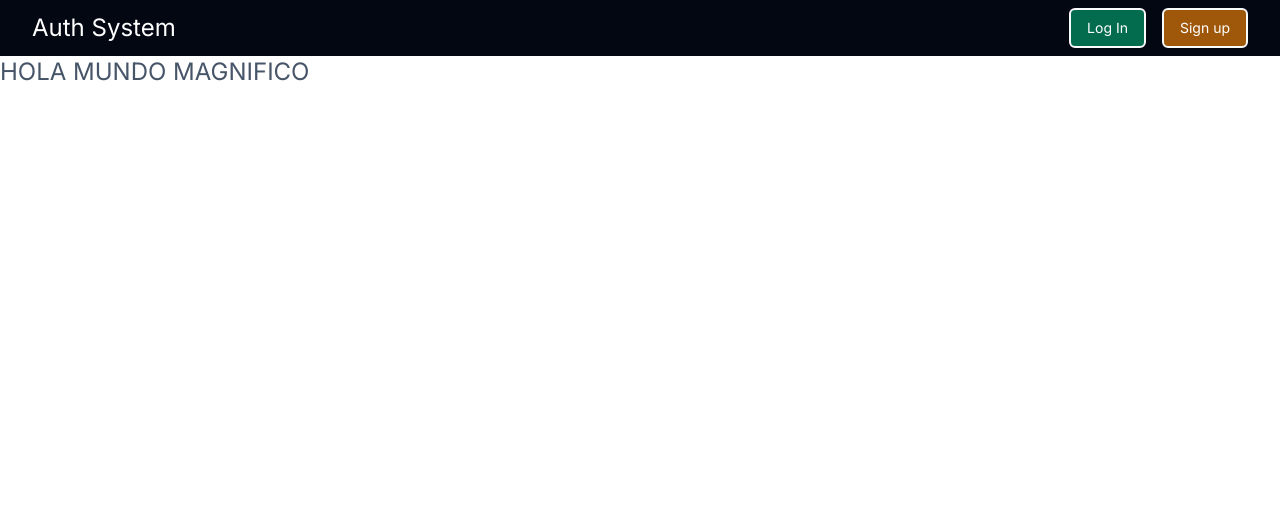
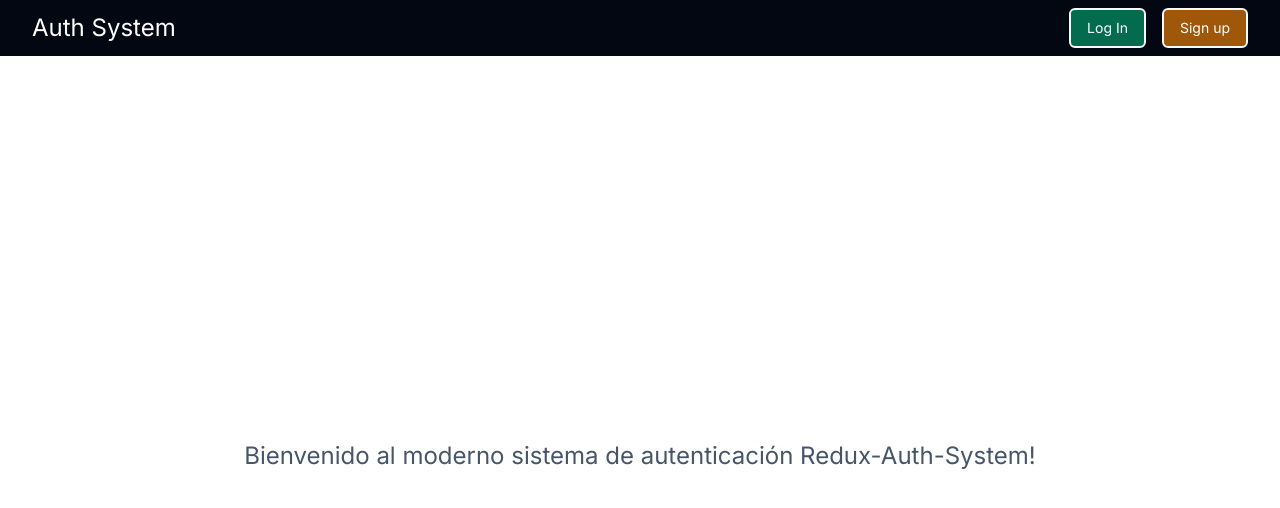
Before and after one commit to carlosdlacoste/redux-auth-app, a Next.js app: page / in a window 1280 px wide. Shown: the top 508 px of the page. Built offline with nearby package versions, Linux system fonts and the light colour scheme.

Commit message:
Add a new title in home page

```diff
--- a/src/app/page.js
+++ b/src/app/page.js
@@ -24,7 +24,9 @@ export default function Home() {
       <>
         {!token &&
           <>
-            <h1 className="text-2xl text-slate-600 uppercase">Hola Mundo Magnifico</h1>
+            <div className="flex h-screen justify-center items-center">
+              <h1 className="text-2xl text-slate-600">Bienvenido al moderno sistema de autenticación Redux-Auth-System!</h1>
+            </div>
           </>
         }
 
```
